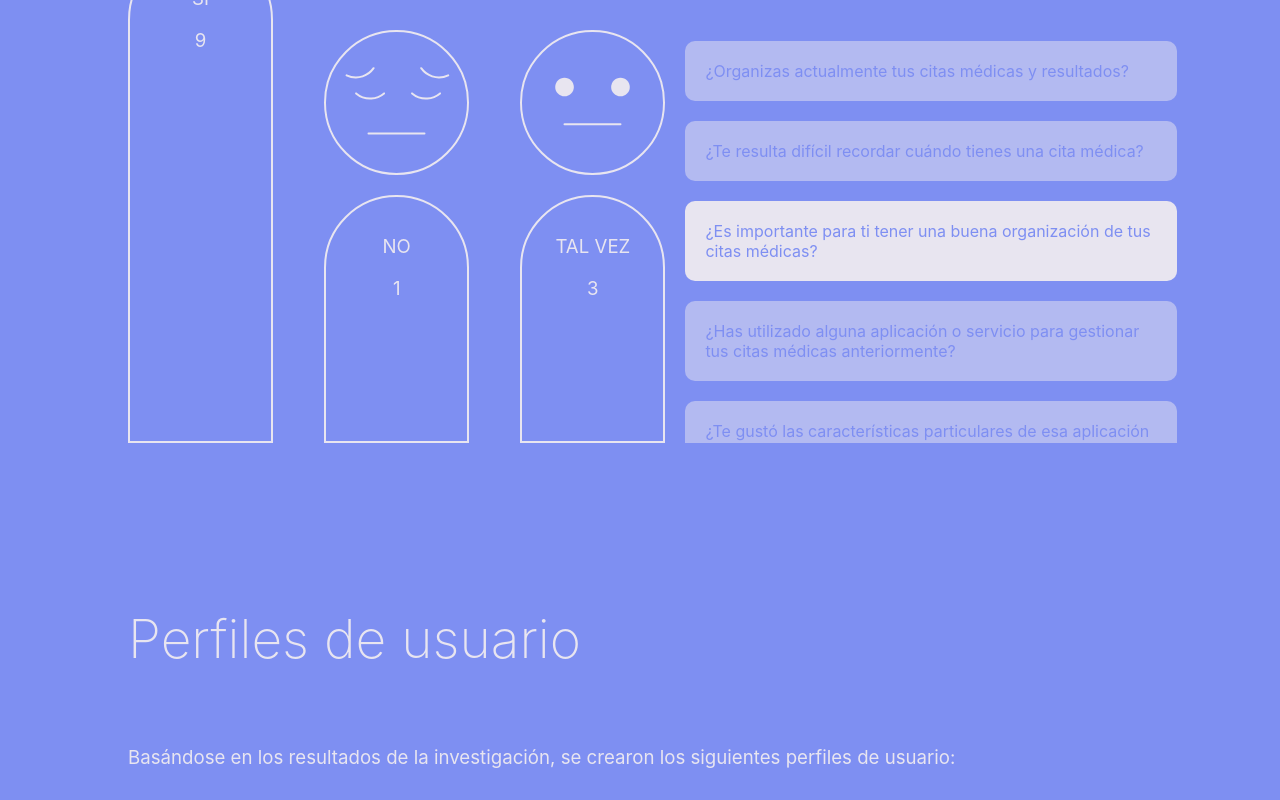
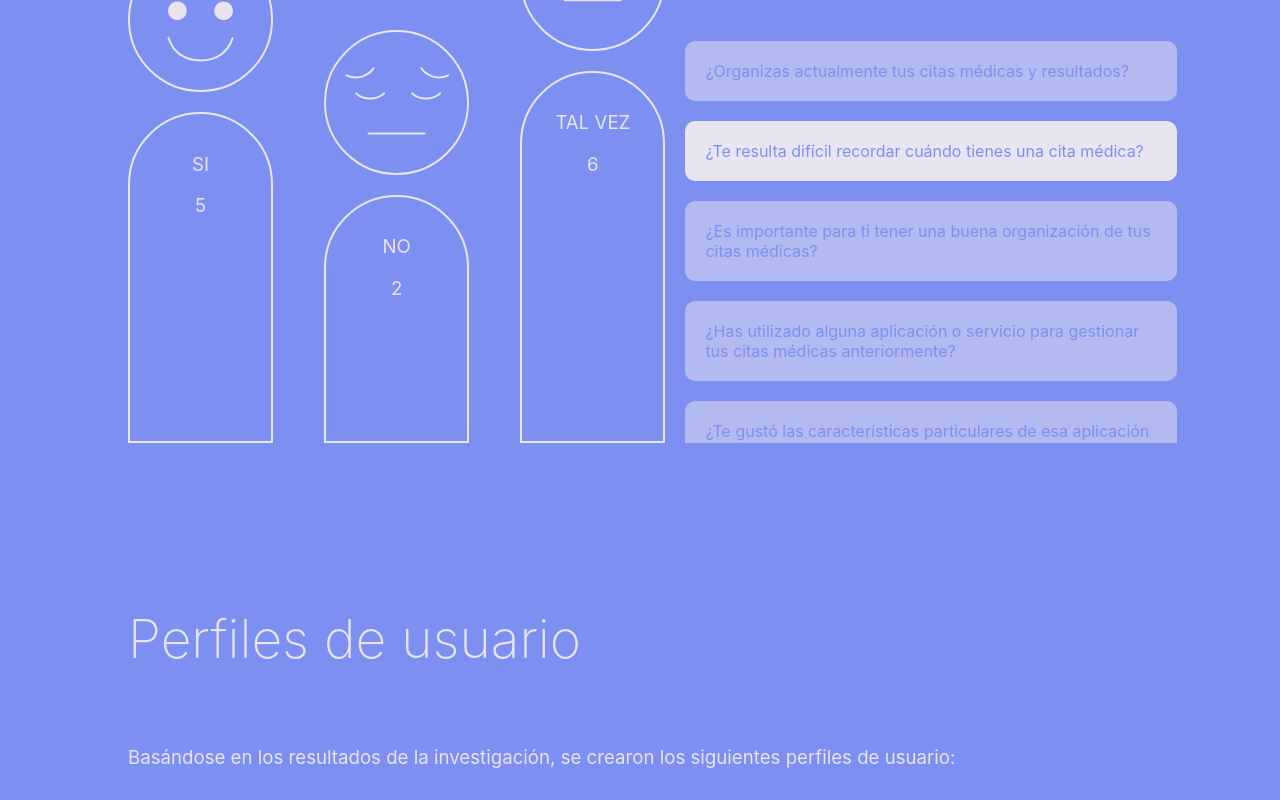
Before and after one commit to dulcevaleriana/dulceValeriana.github.io, a Next.js app: page / in a window 1280 px wide. Shown: the part 2500-3300 px from the top of the page. Built offline with nearby package versions, Linux system fonts and the light colour scheme.

Commit message:
change time

```diff
--- a/pages/components/checkUser.tsx
+++ b/pages/components/checkUser.tsx
@@ -39,7 +39,7 @@ const CheckUser: FC<CheckUserInterface> = ({
           const nextKey = (getKey + 1) % questions.length;
           setGetKey(nextKey);
           setAnswer(questions[nextKey]?.answer || initialAnswer);
-        }, 3000);
+        }, 5000);
 
         return () => {
           clearInterval(interval);
--- a/pages/components/experienceMap.tsx
+++ b/pages/components/experienceMap.tsx
@@ -39,7 +39,7 @@ const ExperienceMap: FC<ExperienceMapInterface> = ({
         const interval = setInterval(() => {
           const nextKey = (getKey + 1) % mapsArray.length;
           setGetKey(nextKey);
-        }, 3000);
+        }, 5000);
 
         return () => {
           clearInterval(interval);
--- a/pages/components/galleryComponent.tsx
+++ b/pages/components/galleryComponent.tsx
@@ -40,7 +40,7 @@ const GalleryComponent: FC<GalleryComponentInterface> = ({
         const interval = setInterval(() => {
           const nextKey = (currentImageIndex + 1) % imageArray.length;
           setCurrentImageIndex(nextKey);
-        }, 3000);
+        }, 5000);
 
         return () => {
           clearInterval(interval);
```
